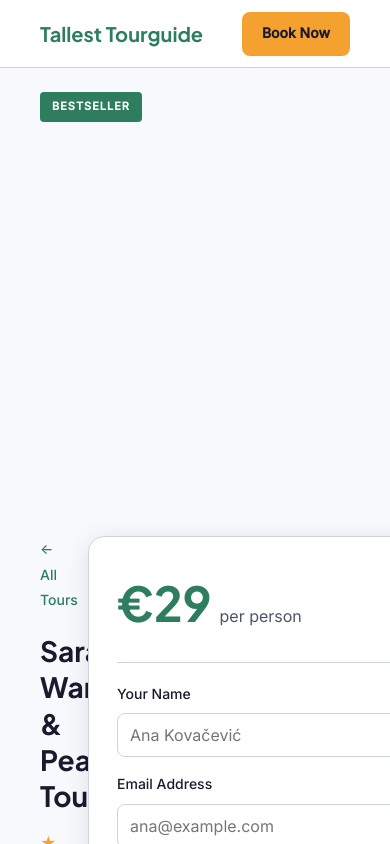
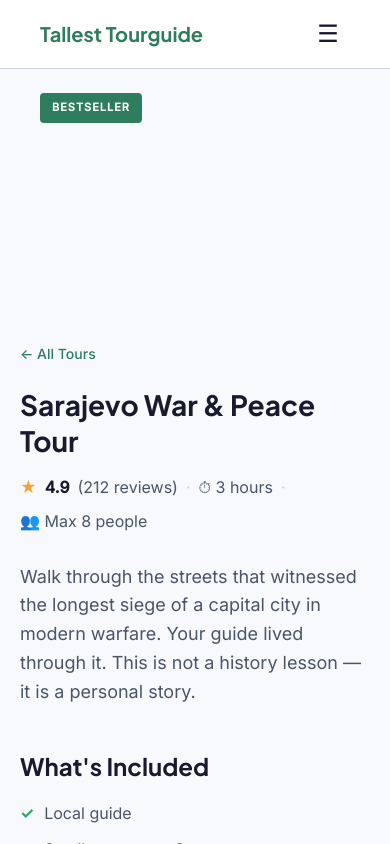
Before and after one commit to almedinmeme/tallest-tourguide, a React (Vite) app: page /tours/1 in a window 390 px wide. Shown: the top 844 px of the page. Built offline with nearby package versions, Linux system fonts and the light colour scheme.

Commit message:
Mobile navigation and tour detail responsive fixes

```diff
--- a/src/components/Navbar.jsx
+++ b/src/components/Navbar.jsx
@@ -1,57 +1,202 @@
 // Navbar.jsx
-// This component appears on every single page of your site.
-// It handles your branding, navigation links, and the primary CTA button.
-// We import Link from React Router instead of using <a> tags —
-// this keeps navigation within React without triggering a full page reload.
+// Handles both desktop and mobile navigation.
+// On desktop: horizontal bar with links and CTA button.
+// On mobile: brand + hamburger icon, with a dropdown menu
+// that opens and closes via a boolean state variable.
+//
+// Key concept: the hamburger menu state (isMenuOpen) is local
+// to this component — it doesn't need to be shared with anything
+// else in the app, so useState inside this component is exactly
+// the right tool.
 
-import { Link } from 'react-router-dom'
+import { useState } from 'react'
+import { Link, useLocation } from 'react-router-dom'
 import useWindowWidth from '../hooks/useWindowWidth'
 
 function Navbar() {
   const width = useWindowWidth()
   const isMobile = width <= 768
+
+  // isMenuOpen tracks whether the mobile menu is currently visible.
+  // false = closed (default), true = open.
+  const [isMenuOpen, setIsMenuOpen] = useState(false)
+
+  // useLocation gives us the current URL path — we use this to
+  // highlight the active link so visitors always know which page
+  // they're on. This is called an "active state" and it's a small
+  // but meaningful trust signal in navigation design.
+  const location = useLocation()
+
+  // This function is called when any mobile nav link is clicked.
+  // It closes the menu immediately so the visitor doesn't have to
+  // manually dismiss it after navigating. Small detail, big impact.
+  const handleLinkClick = () => setIsMenuOpen(false)
+
+  // This helper function returns the correct style for each nav link —
+  // the active page gets the Forest Green colour to indicate "you are here",
+  // while inactive links stay in the neutral body text colour.
+  const getLinkStyle = (path) => ({
+    ...styles.link,
+    color: location.pathname === path
+      ? 'var(--color-forest-green)'
+      : 'var(--color-n600)',
+    fontWeight: location.pathname === path ? '700' : '500',
+  })
+
+  // Same active style logic but for mobile links —
+  // slightly larger and full-width for easy tapping.
+  const getMobileLinkStyle = (path) => ({
+    ...styles.mobileLink,
+    color: location.pathname === path
+      ? 'var(--color-forest-green)'
+      : 'var(--color-n600)',
+    fontWeight: location.pathname === path ? '700' : '500',
+    backgroundColor: location.pathname === path
+      ? 'var(--color-amber-light)'
+      : 'transparent',
+  })
+
   return (
+    // The outer nav wrapper uses position:relative so that the
+    // mobile dropdown menu can be positioned absolutely below it
+    // without pushing any page content downward.
     <nav style={styles.nav}>
 
-      {/* Your brand name on the left — links back to the homepage */}
-      <Link to="/" style={styles.brand}>
+      {/* ── NAVBAR BAR ──────────────────────────────────
+          This is always visible on both desktop and mobile.
+          On desktop it shows brand + links + CTA.
+          On mobile it shows brand + hamburger icon. */}
+      <div style={styles.bar}>
+
+        {/* Brand name — always visible, always links home */}
+        <Link to="/" style={styles.brand} onClick={handleLinkClick}>
           Tallest Tourguide
         </Link>
 
-      {/* Navigation links in the center */}
+        {/* Desktop navigation — hidden on mobile */}
         {!isMobile && (
           <div style={styles.links}>
-    <Link to="/" style={styles.link}>Home</Link>
-    <Link to="/tours" style={styles.link}>Tours</Link>
-    <Link to="/packages" style={styles.link}>Packages</Link>
-    <Link to="/contact" style={styles.link}>Contact</Link>
+            <Link to="/" style={getLinkStyle('/')}>Home</Link>
+            <Link to="/tours" style={getLinkStyle('/tours')}>Tours</Link>
+            <Link to="/packages" style={getLinkStyle('/packages')}>Packages</Link>
+            <Link to="/contact" style={getLinkStyle('/contact')}>Contact</Link>
           </div>
         )}
-      {/* Primary CTA button on the right — this is your Warm Amber "Book Now" */}
+
+        {/* Right side — CTA button on desktop, hamburger on mobile */}
+        {isMobile ? (
+
+          // Hamburger button — three lines that transform into an X when open.
+          // The transformation gives the visitor visual confirmation that
+          // clicking again will close the menu — a small but important affordance.
+          <button
+            style={styles.hamburger}
+            onClick={() => setIsMenuOpen(!isMenuOpen)}
+            aria-label="Toggle navigation menu"
+          >
+            {/* We render either the hamburger (☰) or close (✕) icon
+                depending on menu state. The aria-label on the button
+                ensures screen readers announce it correctly regardless
+                of which icon is showing — accessibility matters for SEO too. */}
+            {isMenuOpen ? '✕' : '☰'}
+          </button>
+
+        ) : (
+
           <Link to="/tours" style={styles.cta}>
             Book Now
           </Link>
+
+        )}
+
+      </div>
+
+      {/* ── MOBILE DROPDOWN MENU ────────────────────────
+          Only rendered when isMenuOpen is true AND we're on mobile.
+          The && operator means: both conditions must be true.
+          On desktop this entire block never appears regardless of state.
+
+          Position absolute means it floats over the page content below
+          rather than pushing it down — this is the standard behaviour
+          visitors expect from mobile navigation menus. */}
+      {isMobile && isMenuOpen && (
+        <div style={styles.mobileMenu}>
+
+          <Link
+            to="/"
+            style={getMobileLinkStyle('/')}
+            onClick={handleLinkClick}
+          >
+            Home
+          </Link>
+
+          <Link
+            to="/tours"
+            style={getMobileLinkStyle('/tours')}
+            onClick={handleLinkClick}
+          >
+            Tours
+          </Link>
+
+          <Link
+            to="/packages"
+            style={getMobileLinkStyle('/packages')}
+            onClick={handleLinkClick}
+          >
+            Packages
+          </Link>
+
+          <Link
+            to="/contact"
+            style={getMobileLinkStyle('/contact')}
+            onClick={handleLinkClick}
+          >
+            Contact
+          </Link>
+
+          {/* Book Now CTA inside the mobile menu —
+              large, full-width, and Amber so it stands out
+              from the regular navigation links clearly.
+              This is the most important action on the page
+              and it should be impossible to miss. */}
+          <Link
+            to="/tours"
+            style={styles.mobileCtaBtn}
+            onClick={handleLinkClick}
+          >
+            Book Now
+          </Link>
+
+        </div>
+      )}
 
     </nav>
   )
 }
 
-// We're writing styles directly in this file for now using JavaScript objects.
-// Every CSS property name is camelCase here — so "background-color" becomes "backgroundColor".
-// We'll move to proper CSS files once the structure is solid.
 const styles = {
+  // position: relative on the nav is critical —
+  // it creates the positioning context for the absolute
+  // dropdown menu so it appears directly below the navbar.
   nav: {
+    position: 'sticky',
+    top: 0,
+    zIndex: 100,
+    backgroundColor: 'var(--color-n000)',
+    borderBottom: '1px solid var(--color-n300)',
+  },
+
+  // The bar is the always-visible horizontal strip.
+  // flexbox with space-between pushes brand to the left
+  // and the CTA/hamburger to the right automatically.
+  bar: {
     display: 'flex',
     alignItems: 'center',
     justifyContent: 'space-between',
     padding: '0 40px',
     height: '68px',
-    backgroundColor: 'var(--color-n000)',
-    borderBottom: '1px solid var(--color-n300)',
-    position: 'sticky',       // Stays at the top as the user scrolls
-    top: 0,
-    zIndex: 100,              // Sits above all other content
   },
+
   brand: {
     fontFamily: 'var(--font-display)',
     fontWeight: '700',
@@ -59,17 +204,20 @@ const styles = {
     color: 'var(--color-forest-green)',
     textDecoration: 'none',
   },
+
   links: {
     display: 'flex',
     gap: '32px',
   },
+
   link: {
     fontFamily: 'var(--font-body)',
     fontSize: 'var(--text-small)',
-    fontWeight: '500',
     color: 'var(--color-n600)',
     textDecoration: 'none',
+    transition: 'color 0.15s ease',
   },
+
   cta: {
     backgroundColor: 'var(--color-amber)',
     color: 'var(--color-n900)',
@@ -83,6 +231,70 @@ const styles = {
     display: 'flex',
     alignItems: 'center',
   },
+
+  // The hamburger button needs no background or border —
+  // just the icon itself, large enough to tap comfortably.
+  // 44px minimum touch target size from your design system.
+  hamburger: {
+    background: 'none',
+    border: 'none',
+    fontSize: '24px',
+    color: 'var(--color-n900)',
+    cursor: 'pointer',
+    width: 'var(--touch-target)',
+    height: 'var(--touch-target)',
+    display: 'flex',
+    alignItems: 'center',
+    justifyContent: 'center',
+    borderRadius: 'var(--radius)',
+  },
+
+  // The mobile dropdown menu sits absolutely below the navbar.
+  // Full viewport width, white background, clear visual separation
+  // from the page content with a shadow.
+  mobileMenu: {
+    position: 'absolute',
+    top: '68px',        // Exactly the height of the navbar bar
+    left: 0,
+    right: 0,
+    backgroundColor: 'var(--color-n000)',
+    borderBottom: '1px solid var(--color-n300)',
+    boxShadow: '0 8px 24px rgba(0,0,0,0.12)',
+    display: 'flex',
+    flexDirection: 'column',
+    padding: '8px 0 16px 0',
+    zIndex: 99,
+  },
+
+  // Mobile links are full-width with generous padding —
+  // easy to tap with a thumb, even in the corner of the screen.
+  mobileLink: {
+    fontFamily: 'var(--font-body)',
+    fontSize: 'var(--text-body)',
+    color: 'var(--color-n600)',
+    textDecoration: 'none',
+    padding: '14px 24px',
+    display: 'block',
+    borderRadius: '8px',
+    margin: '2px 8px',
+    transition: 'background-color 0.15s ease',
+  },
+
+  // The mobile Book Now button is full-width inside the menu,
+  // clearly differentiated from the nav links by its Amber colour.
+  mobileCtaBtn: {
+    backgroundColor: 'var(--color-amber)',
+    color: 'var(--color-n900)',
+    fontFamily: 'var(--font-body)',
+    fontWeight: '700',
+    fontSize: 'var(--text-body)',
+    textDecoration: 'none',
+    padding: '14px 24px',
+    margin: '8px 8px 0 8px',
+    borderRadius: 'var(--radius)',
+    display: 'block',
+    textAlign: 'center',
+  },
 }
 
 export default Navbar
--- a/src/pages/TourDetail.jsx
+++ b/src/pages/TourDetail.jsx
@@ -22,9 +22,9 @@ import useWindowWidth from '../hooks/useWindowWidth'
 import tours from '../data/tours'
 
 function TourDetail() {
+  const { id } = useParams()
   const width = useWindowWidth()
 const isMobile = width <= 768
-  const { id } = useParams()
   const tour = tours.find((t) => t.id === Number(id))
 
   // ── REACT STATE ──────────────────────────────────────────────────
@@ -124,14 +124,23 @@ const isMobile = width <= 768
   return (
     <div>
 
-      <div style={styles.photoBanner}>
+      <div style={{...styles.photoBanner,
+      height: isMobile ? '240px' : '420px',
+}}>
         {tour.badge && (
           <span style={styles.badge}>{tour.badge}</span>
         )}
       </div>
 
-      <div style={styles.contentWrapper}>
-        <div style={styles.contentGrid}>
+      <div style={{
+  ...styles.contentWrapper,
+  padding: isMobile ? '32px 20px 60px 20px' : '48px 40px 80px 40px',
+}}>
+        <div style={{
+  ...styles.contentGrid,
+  gridTemplateColumns: isMobile ? '1fr' : '1fr 380px',
+  gap: isMobile ? '32px' : '48px',
+}}>
 
           {/* ── LEFT COLUMN — unchanged from before ────── */}
           <div style={styles.leftColumn}>
@@ -181,7 +190,11 @@ const isMobile = width <= 768
           </div>
 
           {/* ── RIGHT COLUMN — Booking Card ────────────── */}
-          <div style={styles.rightColumn}>
+          <div style={{
+  ...styles.rightColumn,
+  position: isMobile ? 'static' : 'sticky',
+  top: isMobile ? 'auto' : '88px',
+}}>
             <div style={styles.bookingCard}>
 
               {/* If the booking was sent successfully, replace the
@@ -692,11 +705,11 @@ photoBanner: {
   },
 
   price: {
-    fontFamily: 'var(--font-display)',
-    fontWeight: '700',
-    fontSize: 'var(--text-display)',
-    color: 'var(--color-forest-green)',
-  },
+  fontFamily: 'var(--font-display)',
+  fontWeight: '700',
+  fontSize: 'clamp(32px, 8vw, 48px)', // clamp() sets a min, preferred, and max size
+  color: 'var(--color-forest-green)',
+},
 
   perPerson: {
     fontFamily: 'var(--font-body)',
```
Lines whose indentation alone changed are shown as unchanged.
